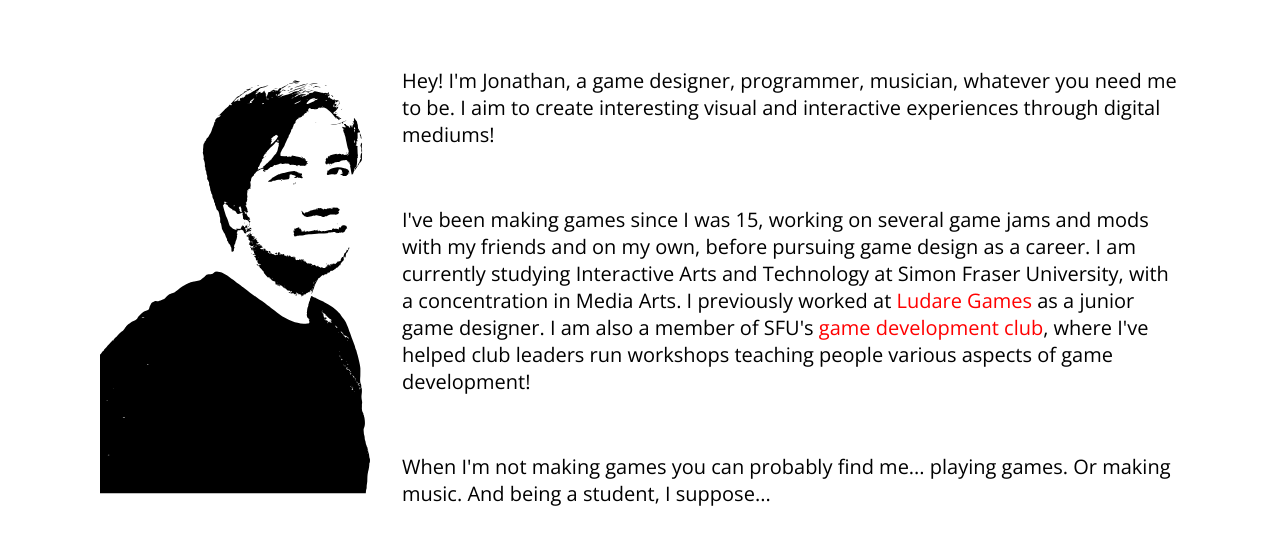
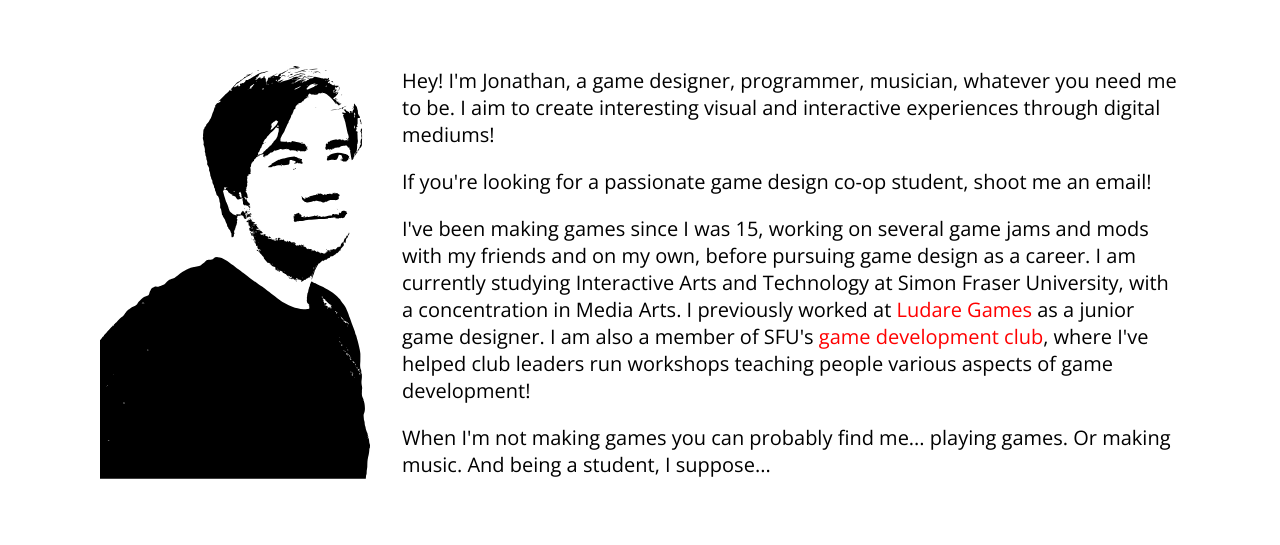
Before and after one commit to Kwiper/IAT-339-P03, a plain HTML site: page about.html in a window 1280 px wide. Shown: the part 255-800 px from the top of the page. Drawn offline with nearby package versions, Linux system fonts and the light colour scheme.

Commit message:
Updated about

```diff
--- a/about.html
+++ b/about.html
@@ -34,9 +34,8 @@
 
             <div class="bio-text">
                 <p>Hey! I'm Jonathan, a game designer, programmer, musician, whatever you need me to be. I aim to create interesting visual and interactive experiences through digital mediums!</p>
-                <br>
+                <p>If you're looking for a passionate game design co-op student, shoot me an email!</p>
                 <p>I've been making games since I was 15, working on several game jams and mods with my friends and on my own, before pursuing game design as a career. I am currently studying Interactive Arts and Technology at Simon Fraser University, with a concentration in Media Arts. I previously worked at <a href="https://www.ludare.com" class="text-link">Ludare Games</a> as a junior game designer. I am also a member of SFU's <a href="https://sfugamedev.club" class="text-link">game development club</a>, where I've helped club leaders run workshops teaching people various aspects of game development!</p>
-                <br>
                 <p>When I'm not making games you can probably find me... playing games. Or making music. And being a student, I suppose...</p>
             </div>
         </section>
```
